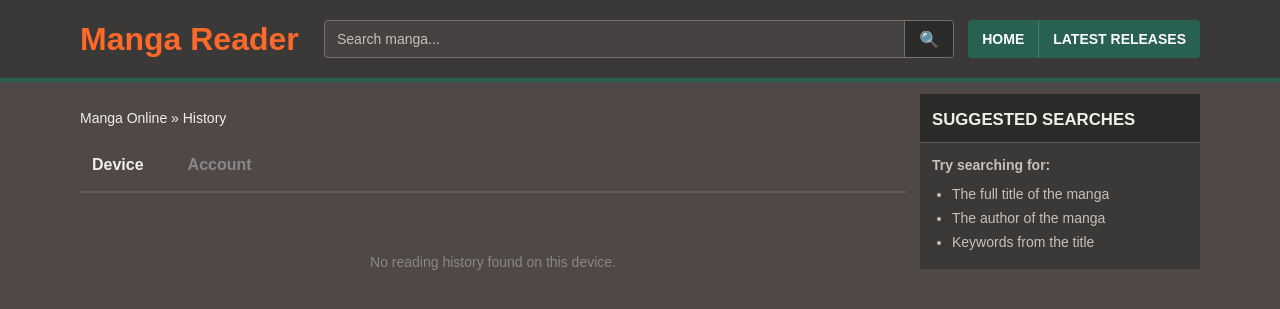
After one commit to monel14/manganoka, a FastAPI app: page /history in a window 1280 px wide. The commit adds this page. Shown: the top 309 px of the page. Run offline with FastAPI, Linux system fonts and the light colour scheme.

Commit message:
Ajoute la fonctionnalité d'historique de lecture et la section 'MANGA POPULAIRES' sur la page d'accueil

```diff
--- /dev/null
+++ b/templates/history.html
@@ -0,0 +1,205 @@
+<!doctype html>
+<html lang="en">
+<head>
+    <meta charset="utf-8">
+    <meta name="viewport" content="width=device-width, initial-scale=1">
+    <title>Your Reading History - Track Your Manga Adventures</title>
+    <link rel="stylesheet" href="{{ url_for('static', path='/style.css') }}">
+</head>
+<body>
+    <header class="site-top">
+        <div class="topbar">
+            <a class="brand" href="/">Manga Reader</a>
+            <form class="search-bar" action="/search" method="get" id="search-form">
+                <input
+                    type="text"
+                    name="q"
+                    id="search-input"
+                    placeholder="Search manga..."
+                    autocomplete="off"
+                    required>
+                <button type="submit">🔍</button>
+                <div id="search-dropdown" class="search-dropdown" hidden></div>
+            </form>
+            <nav class="quick-links" aria-label="Main navigation">
+                <a href="/">Home</a>
+                <a href="/?list=2">Latest Releases</a>
+            </nav>
+        </div>
+    </header>
+
+    <main class="shell">
+        <div class="content-layout single">
+            <section class="main-column bare">
+                <div class="breadcrumb breadcrumbs" style="margin-bottom: 20px;">
+                    <p>
+                        <a href="/">
+                            <span>Manga Online</span>
+                        </a>
+                        <span>»</span>
+                        <span>History</span>
+                    </p>
+                </div>
+                <div class="tab-buttons" style="display: flex; gap: 20px; border-bottom: 2px solid rgba(255,255,255,0.1); padding-bottom: 10px; margin-bottom: 25px;">
+                    <h3 id="btn-device-history" class="history-tab history-tab-active" style="cursor: pointer; font-size: 16px; font-weight: bold; padding: 5px 12px; border-radius: 4px; color: var(--text-color); margin: 0;">Device</h3>
+                    <h3 id="btn-account-history" class="history-tab" style="cursor: pointer; font-size: 16px; font-weight: bold; padding: 5px 12px; border-radius: 4px; color: #888; margin: 0;">Account</h3>
+                </div>
+
+                <div class="history-content">
+                    <div id="user-history-device" class="user-history-device">
+                        <div id="local-reading-history" class="user-history-content" style="display: flex; flex-direction: column; gap: 18px;">
+                            <!-- Populated dynamically via JS -->
+                        </div>
+                        <div style="clear: both"></div>
+                    </div>
+
+                    <div id="user-history-account" class="user-history-account" style="display: none; padding: 25px; background: rgba(255,255,255,0.02); border-radius: 6px; border: 1px dashed rgba(255,255,255,0.1);">
+                        <p style="margin: 0; line-height: 1.6; color: var(--text-color); font-size: 14px;">
+                            Your history is saved in your browser and could disappear if you update it or clear your web history.
+                            <a href="#" style="color: #ff530d; text-decoration: none; font-weight: bold; margin-left: 4px; margin-right: 4px;">Register</a> or
+                            <a href="#" style="color: #ff530d; text-decoration: none; font-weight: bold;">log in</a> to securely store your history!
+                        </p>
+                    </div>
+                </div>
+            </section>
+
+            <aside class="side-column">
+                <section class="side-panel">
+                    <h2>Suggested Searches</h2>
+                    <div class="search-tips">
+                        <p>Try searching for:</p>
+                        <ul>
+                            <li>The full title of the manga</li>
+                            <li>The author of the manga</li>
+                            <li>Keywords from the title</li>
+                        </ul>
+                    </div>
+                </section>
+            </aside>
+        </div>
+    </main>
+
+<script>
+(function () {
+    const input = document.getElementById('search-input');
+    const dropdown = document.getElementById('search-dropdown');
+    let debounceTimer = null;
+    let activeIndex = -1;
+
+    function renderDropdown(results) {
+        if (!results.length) { dropdown.hidden = true; return; }
+        dropdown.innerHTML = results.map((r, i) => `
+            <a class="sd-item" href="/manga/${r.slug}" data-index="${i}">
+                <img class="sd-thumb" src="/img-proxy?url=${r.cover}" alt="${r.title}" loading="lazy"
+                     onerror="this.style.display='none'">
+                <div class="sd-info">
+                    <span class="sd-title">${r.title}</span>
+                    ${r.views ? `<span class="sd-views">👁 ${Number(r.views.replace(/\s/g,'')).toLocaleString('en-US')}</span>` : ''}
+                </div>
+            </a>
+        `).join('') + `<div class="sd-footer">Top 20 results — <a href="/search?q=${encodeURIComponent(input.value)}">View all</a></div>`;
+        activeIndex = -1;
+        dropdown.hidden = false;
+    }
+
+    function fetchResults(q) {
+        fetch(`/api/search?q=${encodeURIComponent(q)}`)
+            .then(r => r.json())
+            .then(data => renderDropdown(data.results || []))
+            .catch(() => { dropdown.hidden = true; });
+    }
+
+    input.addEventListener('input', function () {
+        clearTimeout(debounceTimer);
+        const q = this.value.trim();
+        if (q.length < 2) { dropdown.hidden = true; return; }
+        debounceTimer = setTimeout(() => fetchResults(q), 300);
+    });
+
+    input.addEventListener('keydown', function (e) {
+        const items = dropdown.querySelectorAll('.sd-item');
+        if (!items.length) return;
+        if (e.key === 'ArrowDown') { e.preventDefault(); activeIndex = Math.min(activeIndex + 1, items.length - 1); }
+        else if (e.key === 'ArrowUp') { e.preventDefault(); activeIndex = Math.max(activeIndex - 1, -1); }
+        else if (e.key === 'Escape') { dropdown.hidden = true; return; }
+        else { return; }
+        items.forEach((el, i) => el.classList.toggle('active', i === activeIndex));
+        if (activeIndex >= 0) items[activeIndex].focus();
+    });
+
+    document.addEventListener('click', function (e) {
+        if (!document.getElementById('search-form').contains(e.target)) dropdown.hidden = true;
+    });
+})();
+</script>
+
+<script>
+document.addEventListener("DOMContentLoaded", () => {
+    const historyList = document.getElementById("local-reading-history");
+    const deviceTab = document.getElementById("btn-device-history");
+    const accountTab = document.getElementById("btn-account-history");
+    const deviceContent = document.getElementById("user-history-device");
+    const accountContent = document.getElementById("user-history-account");
+
+    // 1. Gestion du basculement d'onglets (Device vs Account)
+    if (deviceTab && accountTab) {
+        deviceTab.addEventListener("click", () => {
+            deviceTab.style.color = "var(--text-color)";
+            accountTab.style.color = "#888";
+            deviceContent.style.display = "block";
+            accountContent.style.display = "none";
+        });
+
+        accountTab.addEventListener("click", () => {
+            accountTab.style.color = "var(--text-color)";
+            deviceTab.style.color = "#888";
+            accountContent.style.display = "block";
+            deviceContent.style.display = "none";
+        });
+    }
+
+    // 2. Affichage de l'historique de lecture local
+    const renderHistory = () => {
+        const history = JSON.parse(localStorage.getItem("manga_history") || "[]");
+        if (!historyList) return;
+
+        if (history.length === 0) {
+            historyList.innerHTML = `<p class="empty" style="padding: 20px; color: #888; text-align: center; font-size: 14px;">No reading history found on this device.</p>`;
+            return;
+        }
+
+        historyList.innerHTML = history.map(item => `
+            <div class="user-history-item" style="display: flex; gap: 15px; border-bottom: 1px solid rgba(255,255,255,0.05); padding-bottom: 15px; align-items: flex-start; text-align: left;">
+                <a href="/manga/${item.slug}">
+                    <img src="/img-proxy?url=${item.cover}" alt="${item.title}" style="width: 65px; height: 85px; object-fit: cover; border-radius: 4px;" onerror="this.src='/static/style.css';">
+                </a>
+                <div class="user-history-item-right" style="display: flex; flex-direction: column; gap: 6px; flex-grow: 1;">
+                    <span class="bm-title" style="font-size: 15px; font-weight: bold;">
+                        <a href="/manga/${item.slug}" style="color: var(--text-color); text-decoration: none;">${item.title}</a>
+                    </span>
+                    <span style="font-size: 13px; color: #aaa;">Read continue:
+                        <a href="/read/${item.slug}/${item.chapter}" style="color: #ff530d; text-decoration: none; font-weight: bold; margin-left: 4px;">Chapter ${item.chapter}</a>
+                    </span>
+                    <a href="javascript:void(0);" class="btn-remove-history" data-slug="${item.slug}" style="font-size: 12px; color: #e06c75; text-decoration: none; align-self: flex-start; margin-top: 4px;">Remove</a>
+                </div>
+            </div>
+        `).join('');
+
+        // 3. Attacher l'action "Remove" sur chaque élément
+        const removeButtons = historyList.querySelectorAll(".btn-remove-history");
+        removeButtons.forEach(btn => {
+            btn.addEventListener("click", function() {
+                const slug = this.getAttribute("data-slug");
+                let currHistory = JSON.parse(localStorage.getItem("manga_history") || "[]");
+                currHistory = currHistory.filter(item => item.slug !== slug);
+                localStorage.setItem("manga_history", JSON.stringify(currHistory));
+                renderHistory();
+            });
+        });
+    };
+
+    renderHistory();
+});
+</script>
+</body>
+</html>
```
Also changed, not shown: routes/home.py (+23 -4 lines), scraper/parser.py (+34 -0 lines), templates/index.html (+74 -0 lines), templates/reader.html (+27 -0 lines).
